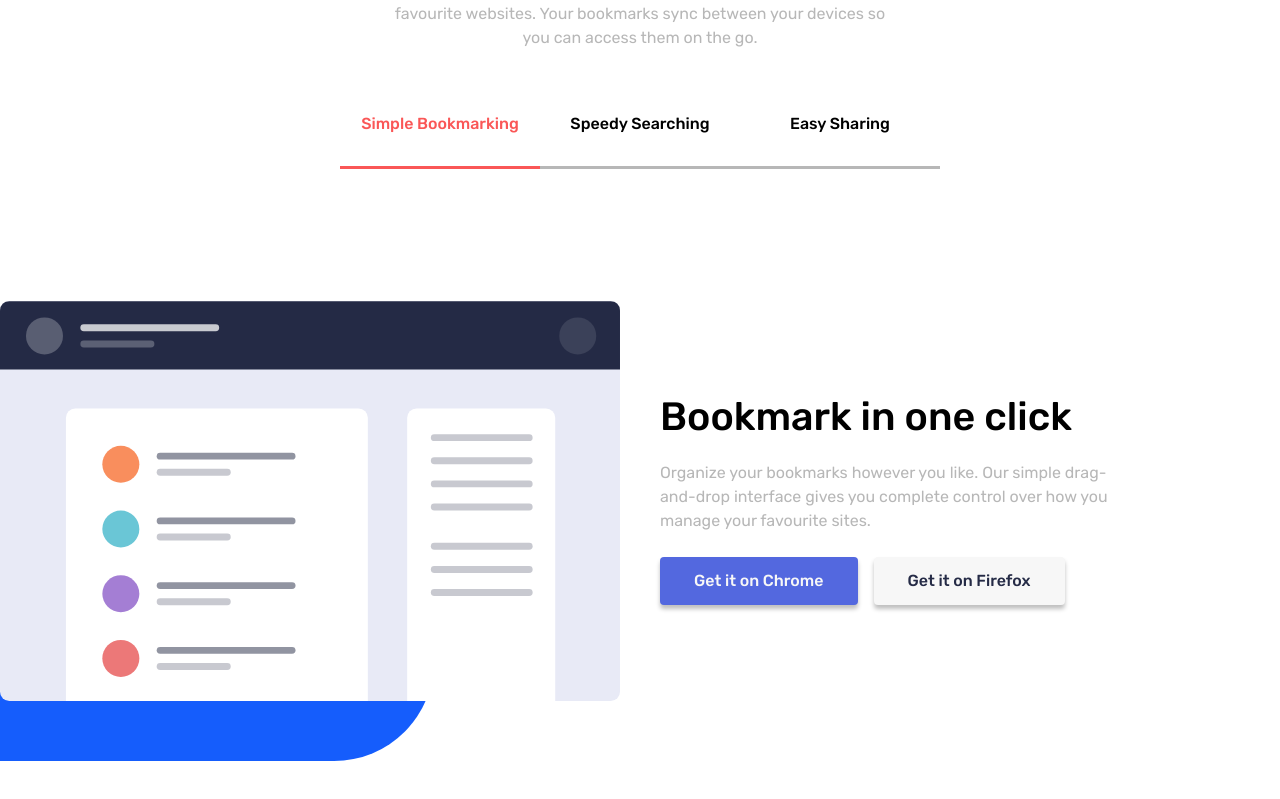
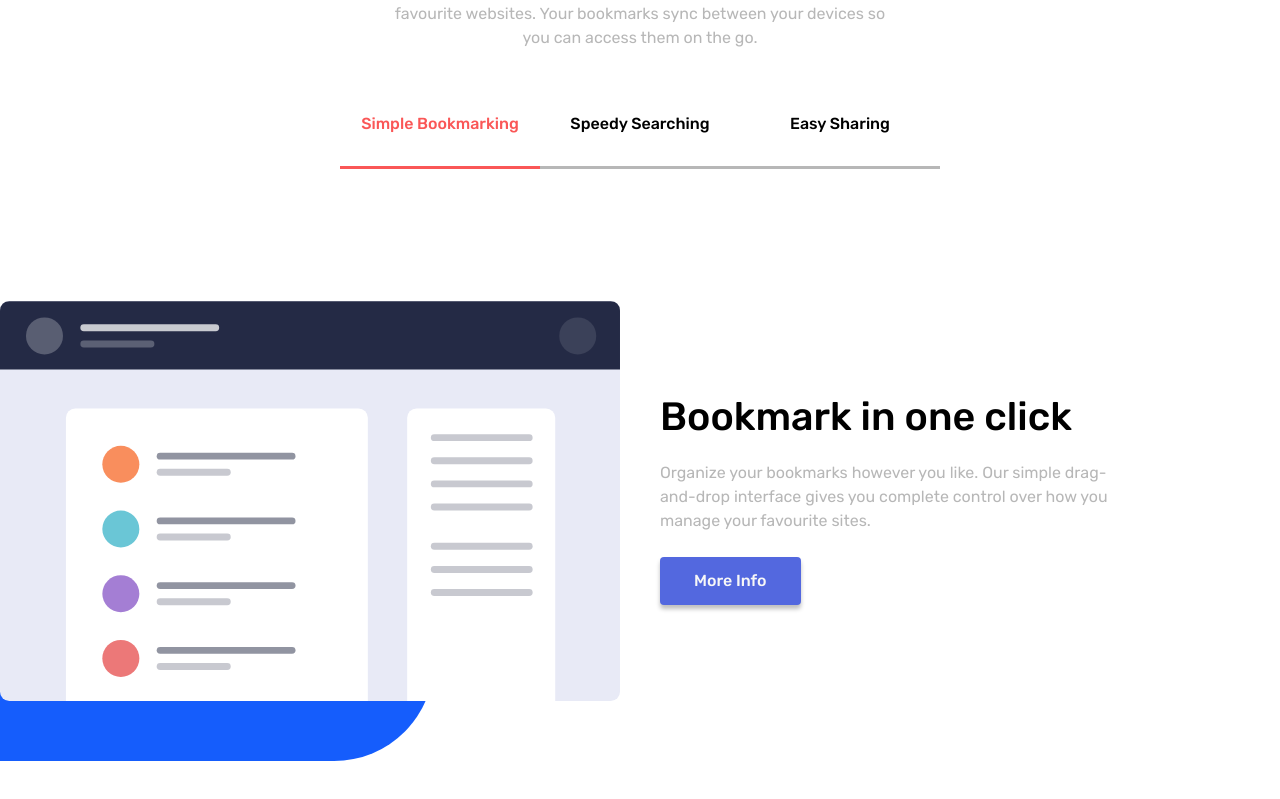
Before and after one commit to kontsol/bookmark-landing-page, a React (Vite) app: page / in a window 1280 px wide. Shown: the part 798-1597 px from the top of the page. Built offline with nearby package versions, Linux system fonts and the light colour scheme.

Commit message:
fixed css

```diff
--- a/src/components/Button.jsx
+++ b/src/components/Button.jsx
@@ -6,7 +6,7 @@ const Button = ({ variant, text }) => {
 
   const variantStyles = {
     primary:
-      "heading-sm-500 bg-[#5368df] hover:bg-[#f7f7f7] text-[#f7f7f7] hover:text-[#5368df] hover:border-[#5368df]",
+      "heading-sm-500 bg-[#5368df] hover:bg-[#f7f7f7] text-[#f7f7f7] hover:text-[#5368df] hover:border-[#5368df] ",
     danger:
       "bg-[#fa5757] hover:bg-[#f7f7f7] text-white hover:text-[#fa5757] hover:border-[#fa5757] heading-sm-400 ",
     white: "heading-sm-500 bg-[#f7f7f7] text-[#252b46] hover:border-[#252b46]",
--- a/src/components/TabContent.jsx
+++ b/src/components/TabContent.jsx
@@ -20,10 +20,7 @@ const Hero = ({ title, text, image }) => {
         <p className="text-body text-[#252b46] max-w-xs sm:max-w-md w-full ">
           {text}
         </p>
-        <div className="flex gap-4">
-          <Button variant="primary" text="Get it on Chrome" />
-          <Button variant="white" text="Get it on Firefox" />
-        </div>
+        <Button variant="primary" text="More Info" />
       </div>
     </div>
   );
```
